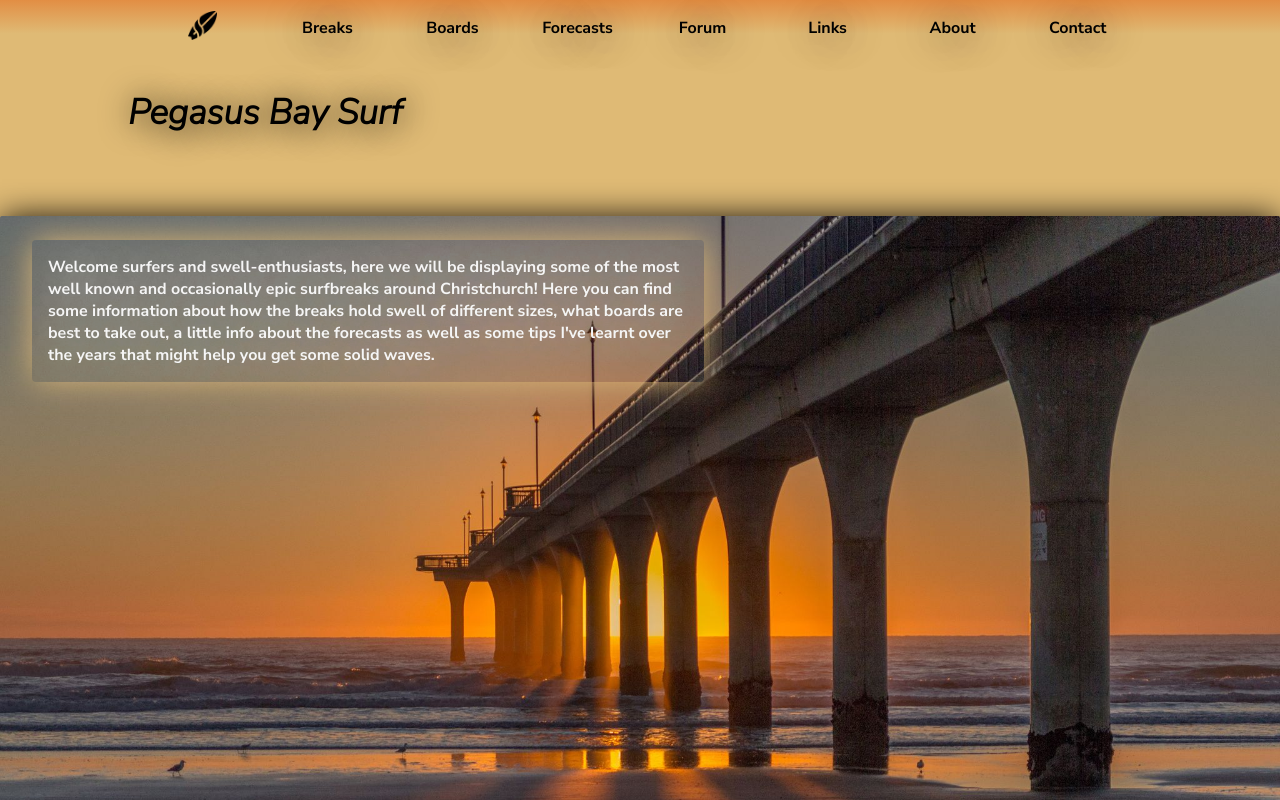
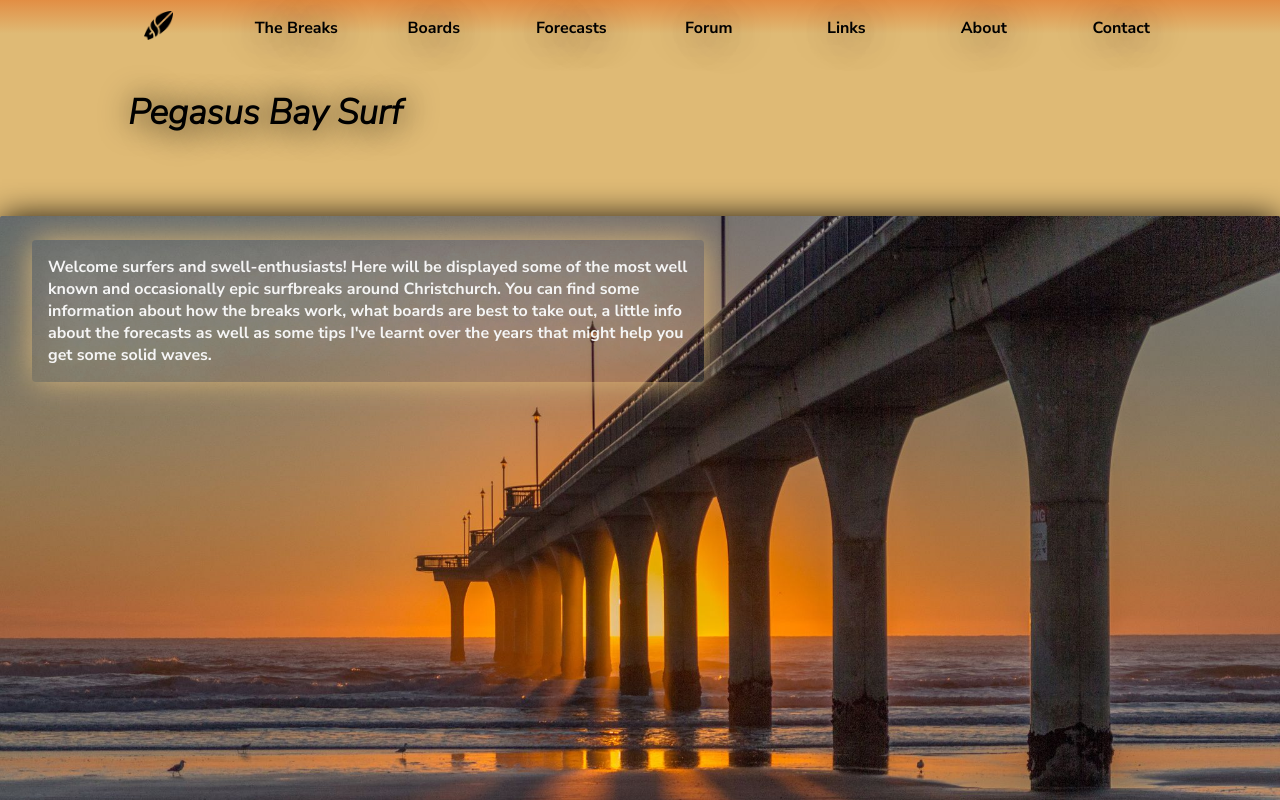
Before and after one commit to AyrtonCR/LSP, a React (Create React App) app in the folder client/: page / in a window 1280 px wide. Shown: the top 800 px of the page. Built offline with nearby package versions, Linux system fonts and the light colour scheme; no server answers.

Commit message:
change text in main description

```diff
--- a/client/src/components/header.js
+++ b/client/src/components/header.js
@@ -27,7 +27,7 @@ const header = () => {
                 className="nav-link"
                 element={<Surfbreak />}
               >
-                <strong>Breaks</strong>
+                <strong>The Breaks</strong>
               </Link>
             </li>
             <li className="navbar-item">
--- a/client/src/components/main.css
+++ b/client/src/components/main.css
@@ -99,7 +99,7 @@
 .button-grid {
 }
 
-.button {
+.main-buttons {
   margin: 0 1rem 0 0;
   padding: 0.3rem 0.9rem;
   background: none;
@@ -107,8 +107,8 @@
   font-size: 0.9rem;
 }
 
-.button a:active,
-.button a:hover {
+.main-buttons a:active,
+.main-buttons a:hover {
   color: #eb212e;
   text-decoration: underline;
 }
--- a/client/src/components/main.js
+++ b/client/src/components/main.js
@@ -35,13 +35,12 @@ const Main = () => {
           <img className="pegasus-bay-image" src={Wall_1} alt="" />
           <div className="top-left">
             <h3 className="main-description">
-              Welcome surfers and swell-enthusiasts, here we will be displaying
-              some of the most well known and occasionally epic surfbreaks
-              around Christchurch! Here you can find some information about how
-              the breaks hold swell of different sizes, what boards are best to
-              take out, a little info about the forecasts as well as some tips
-              I've learnt over the years that might help you get some solid
-              waves.
+              Welcome surfers and swell-enthusiasts! Here will be displayed some
+              of the most well known and occasionally epic surfbreaks around
+              Christchurch. You can find some information about how the breaks
+              work, what boards are best to take out, a little info about the
+              forecasts as well as some tips I've learnt over the years that
+              might help you get some solid waves.
             </h3>
           </div>
         </div>
@@ -68,12 +67,12 @@ const Main = () => {
                   </p>
                   <div className="button-grid">
                     <Link to={`/surfbreaks/${surfbreak.id}`}>
-                      <button className="button">
+                      <button className="main-buttons">
                         <strong>Learn More</strong>
                       </button>
                     </Link>
                     <Link to={`/surfbreaks/${surfbreak.id}`}>
-                      <button className="button">
+                      <button className="main-buttons">
                         <strong>Check Forecast</strong>
                       </button>
                     </Link>
```
